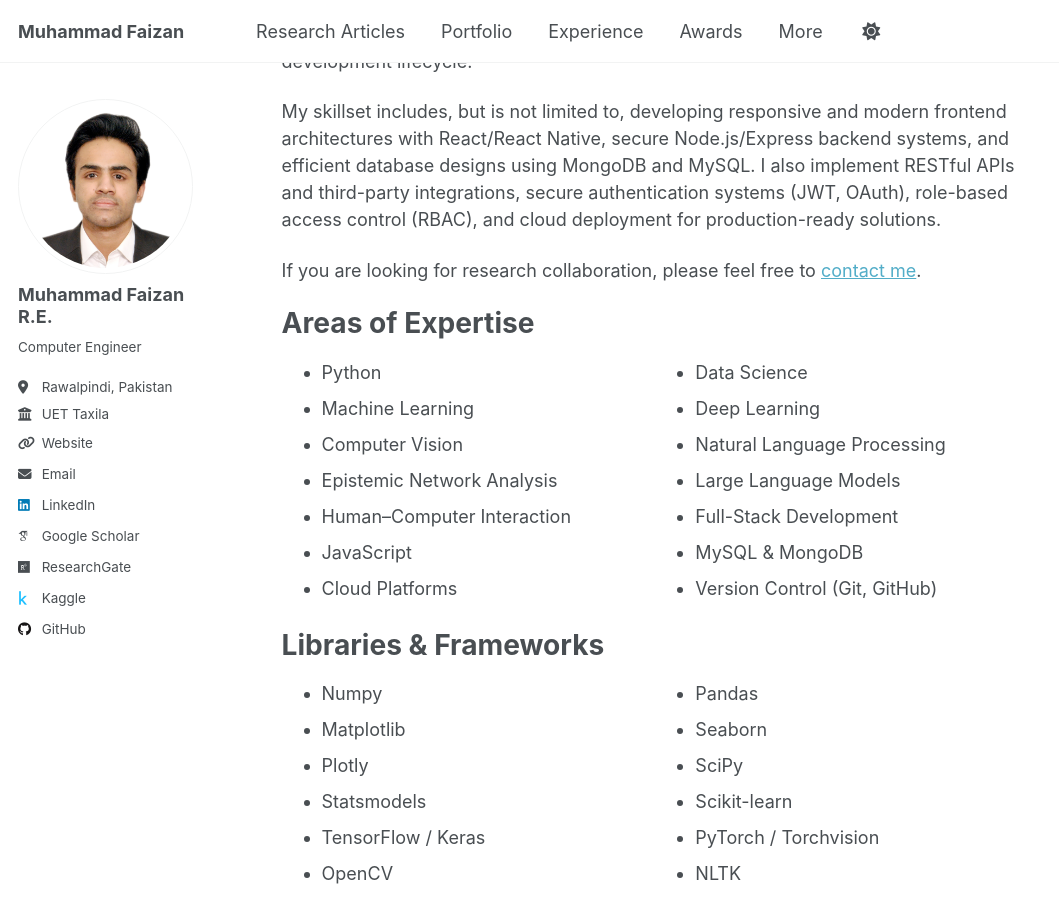
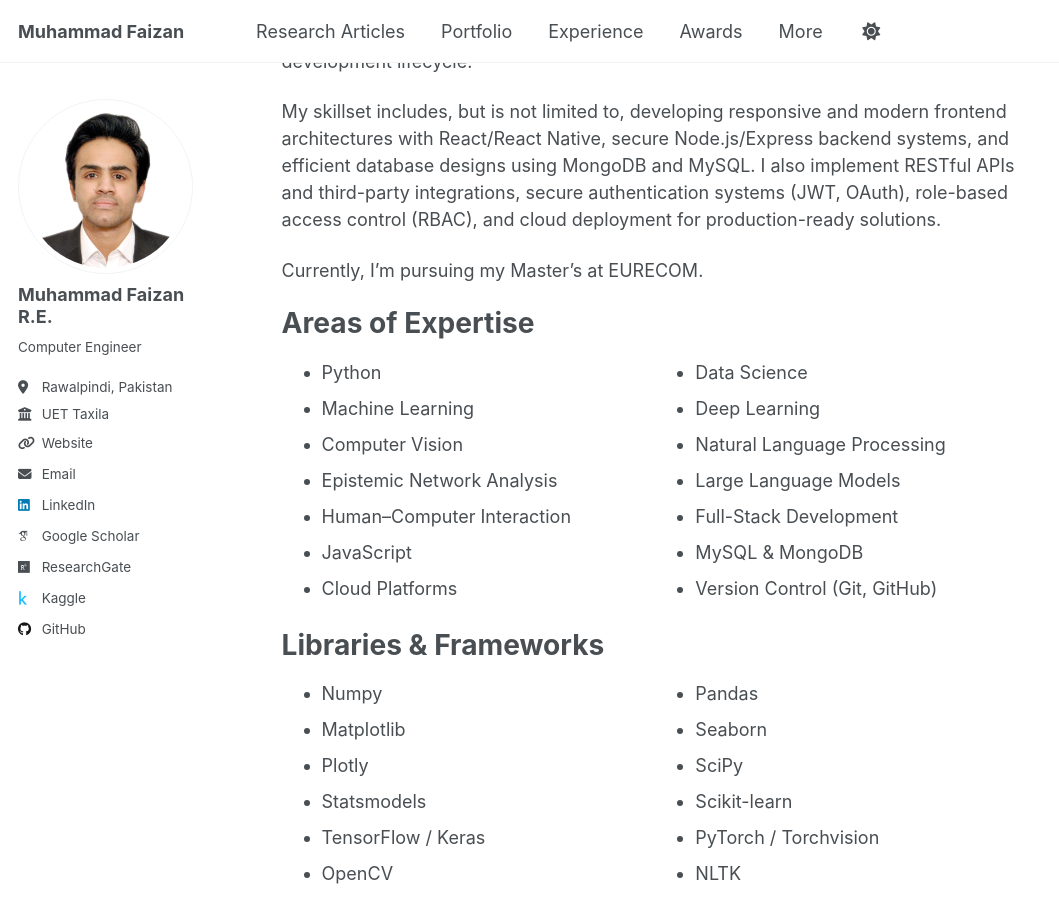
Before and after one commit to MuhammadFaizan99/MuhammadFaizan99.github.io, a Jekyll site: the page built from _pages/about.md, in a window 1280 px wide and 900 px high, scrolled down 691 px. Shown: the whole window, without its empty margins (0-1059 px from the left). Built offline with Jekyll 4.4.1, drawn with Linux system fonts in a browser that asks for light colours; some web fonts are replaced; a script that is not in the unit is left out.

Commit message:
Update about.md

```diff
--- a/_pages/about.md
+++ b/_pages/about.md
@@ -25,7 +25,7 @@ I specialize in building scalable web applications using the MERN tech stack and
 
 My skillset includes, but is not limited to, developing responsive and modern frontend architectures with React/React Native, secure Node.js/Express backend systems, and efficient database designs using MongoDB and MySQL. I also implement RESTful APIs and third-party integrations, secure authentication systems (JWT, OAuth), role-based access control (RBAC), and cloud deployment for production-ready solutions.
 
-If you are looking for research collaboration, please feel free to [contact me](mailto:muhammadfaizandev87@gmail.com).
+Currently, I’m pursuing my Master’s at EURECOM.
 <!-- </div> -->
 
 Areas of Expertise
```
